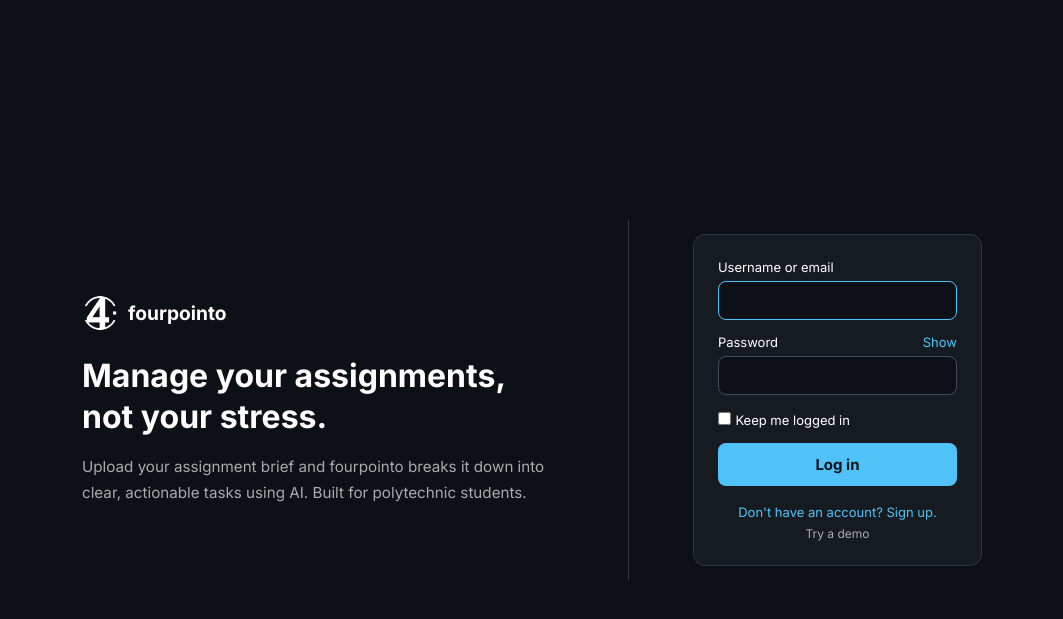
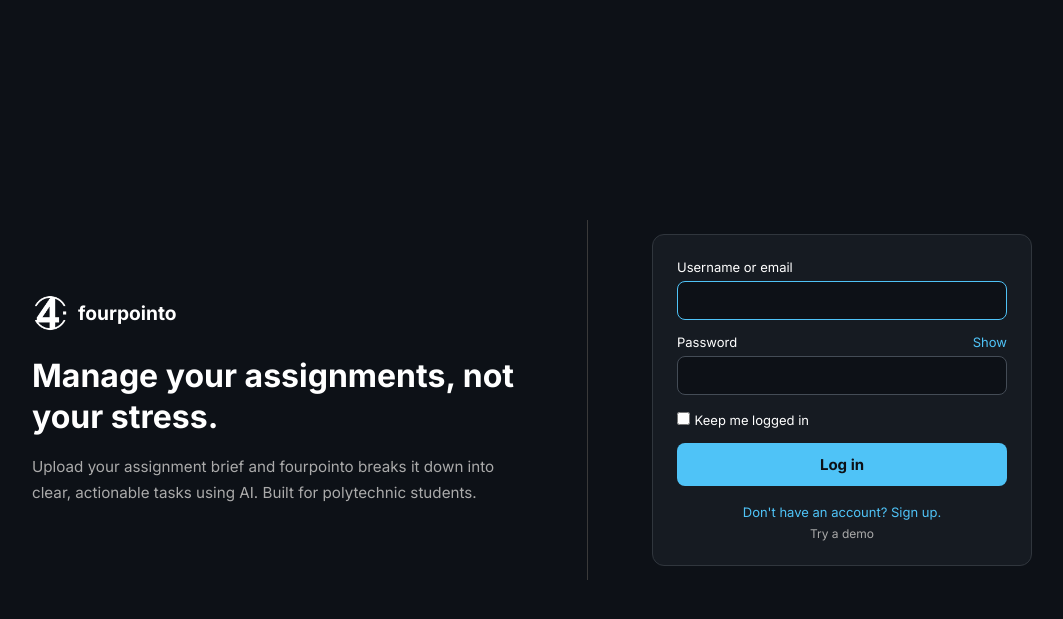
Before and after one commit to Zeyrian/fourpointo, a Flask app: page /landing in a window 1280 px wide. Shown: the top 619 px of the page, without its empty margins (108-1171 px from the left). Run offline with Flask 3, Linux system fonts and the light colour scheme.

Commit message:
UI Update

```diff
--- a/static/landing.css
+++ b/static/landing.css
@@ -12,12 +12,13 @@ body {
 }
 
 .container {
-  display: flex;
-  width: 100%;
-  max-width: 900px;
-  gap: 64px;
-  align-items: center;
-}
+    display: flex;
+    width: 100%;
+    max-width: 1000px;
+    gap: 64px;
+    align-items: center;
+    justify-content: space-between;
+  }
 
 .left {
   flex: 1;
@@ -57,8 +58,7 @@ body {
 }
 
 .right {
-    flex: 0.6;
-    max-width: 300px;
+    flex: 0 0 380px;
     margin-left: auto;
   }
 
```
